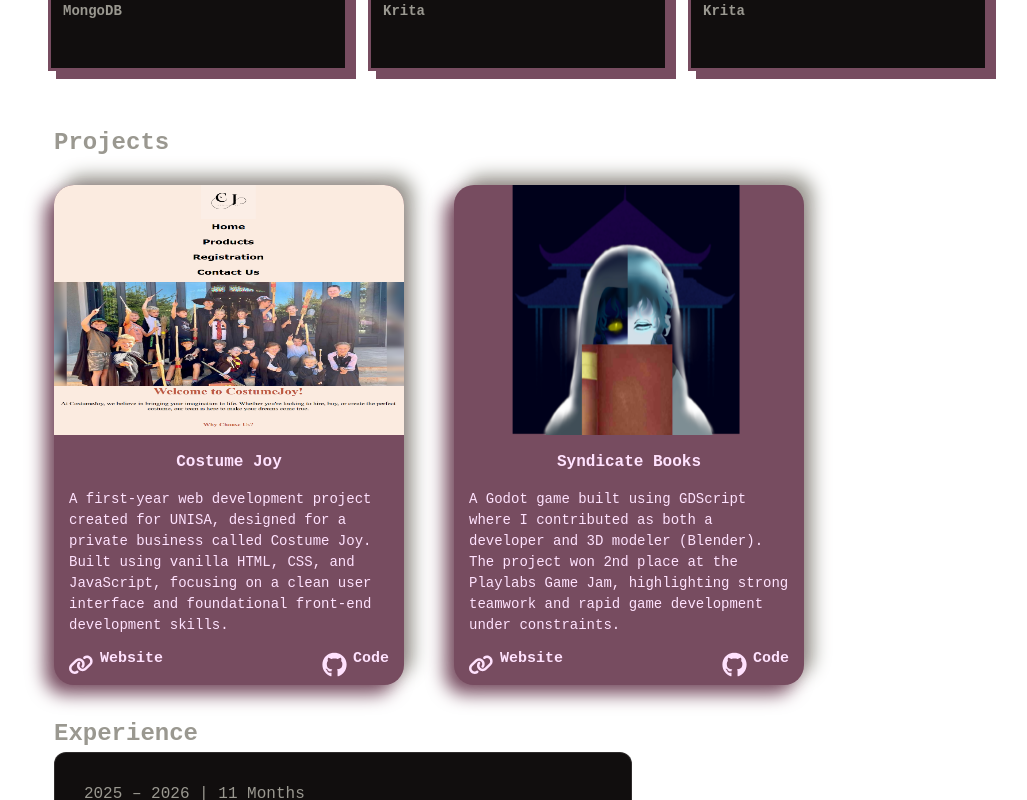
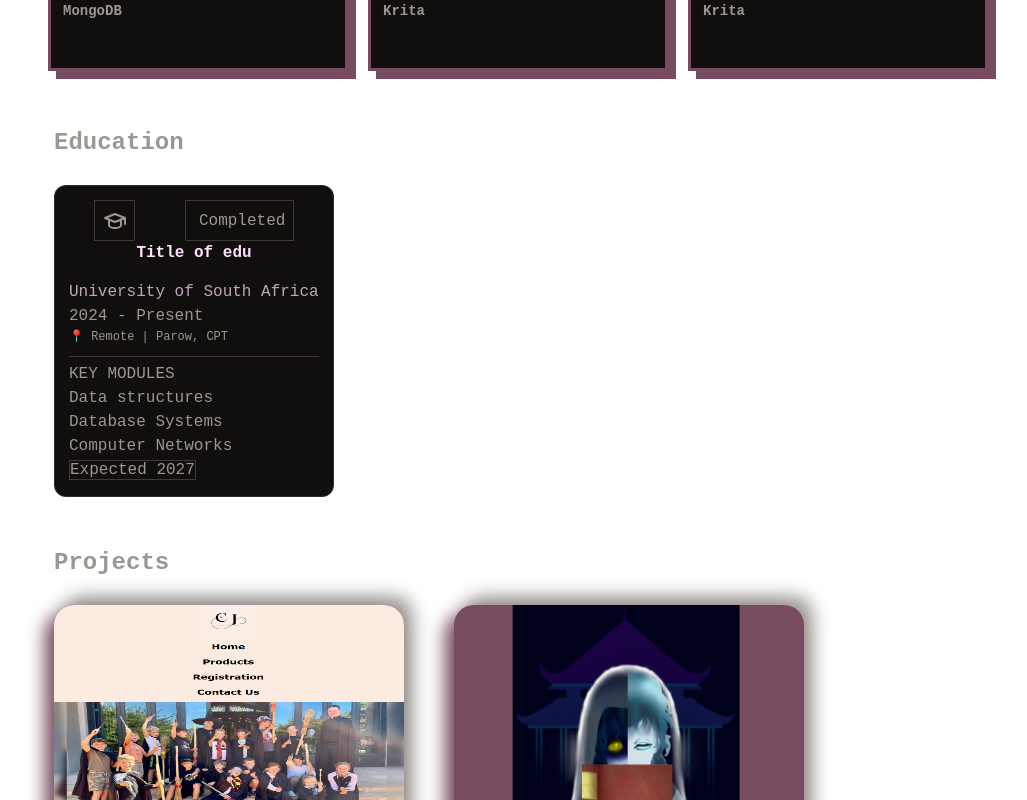
Before and after one commit to Zainap16/my-react-portfolio, a React (Vite) app: page / in a window 1280 px wide. Shown: the part 1180-1980 px from the top of the page, without its empty margins (10-1037 px from the left). Built offline with nearby package versions, Linux system fonts and the light colour scheme.

Commit message:
made base education card

```diff
--- a/src/App.jsx
+++ b/src/App.jsx
@@ -5,6 +5,7 @@ import Contact from "./web/contact";
 import AboutMe from "./web/about";
 import Skills from "./web/skills";
 import Navbar from "./web/Navbar";
+import Education from "./web/education";
 // import CurrentlyWorkingOn from "./web/CurrentlyWorkingOn";
 function App() {
   return (
@@ -14,12 +15,16 @@ function App() {
       <br />
       <Skills />
       <br /> <br />
+      <Education />
+      <br />
+      <br />
       <Projects />
       <br />
       <Experience />
       {/* <br />
       <CurrentlyWorkingOn />
       <br /> */}
+      <br />
       <Contact />
     </>
   );
--- /dev/null
+++ b/src/web/education.css
@@ -0,0 +1,42 @@
+.edu-conatiner {
+  display: flex;
+}
+
+.edu-cards {
+  background-color: rgb(17, 14, 14);
+}
+
+.edu-summary {
+  display: flex;
+  justify-content: space-around;
+}
+
+.edu-badge {
+  padding: 3%;
+}
+.edu-progress {
+  padding: 3% 3% 0 5%;
+}
+.edu-badge,
+.edu-progress,
+.edu-extra {
+  border: 1px solid rgba(255, 226, 254, 0.2);
+  background-color: rgb(17, 14, 14);
+}
+
+.edu-title {
+  color: #ffe2fe;
+  text-align: center;
+  margin-bottom: 15px;
+  font-weight: 900;
+  font-size: 16px;
+}
+
+.edu-module-tit {
+  padding-top: 2%;
+  font-family: "Courier New", Courier, monospace;
+}
+
+.space-divider {
+  padding: 2%;
+}
--- /dev/null
+++ b/src/web/education.jsx
@@ -0,0 +1,46 @@
+import FadeUp from "./FadeUp";
+import { IconSchool } from "@tabler/icons-react";
+import "./education.css";
+function Education() {
+  return (
+    <>
+      <FadeUp>
+        <div className="section-header">
+          <h2 className="section-title">Education</h2>
+        </div>
+      </FadeUp>
+
+      <br />
+      <section id="education">
+        <div id="edu-container">
+          <div className="exp-item">
+            <div className="edu-summary">
+              <div className="edu-badge">
+                <IconSchool stroke={2} />
+              </div>
+              <div className="edu-progress">Completed</div>
+            </div>
+            <p className="edu-title">Title of edu</p>
+            <div className="exp-company">University of South Africa</div>
+            <div className="exp-period">2024 - Present </div>
+            <div className="exp-location ">📍 Remote | Parow, CPT</div>
+
+            <div className="divider space-divider"></div>
+
+            <div className="edu-modules ">
+              <p className="edu-module-tit ">KEY MODULES</p>
+              <ul>
+                <li>Data structures</li>
+                <li>Database Systems</li>
+                <li>Computer Networks</li>
+              </ul>
+            </div>
+            <span className="edu-extra">Expected 2027</span>
+          </div>
+        </div>
+      </section>
+    </>
+  );
+}
+
+export default Education;
```
